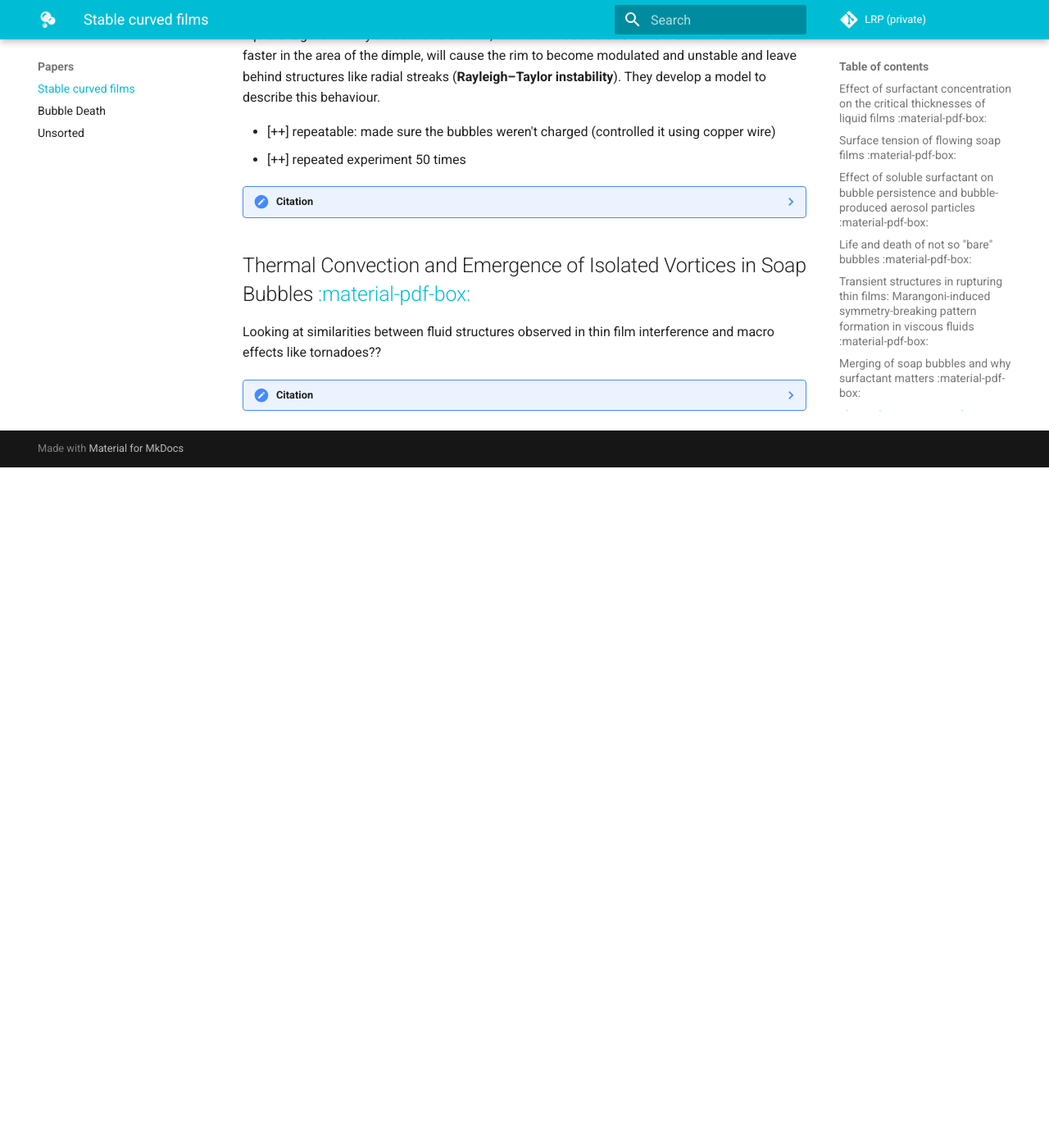
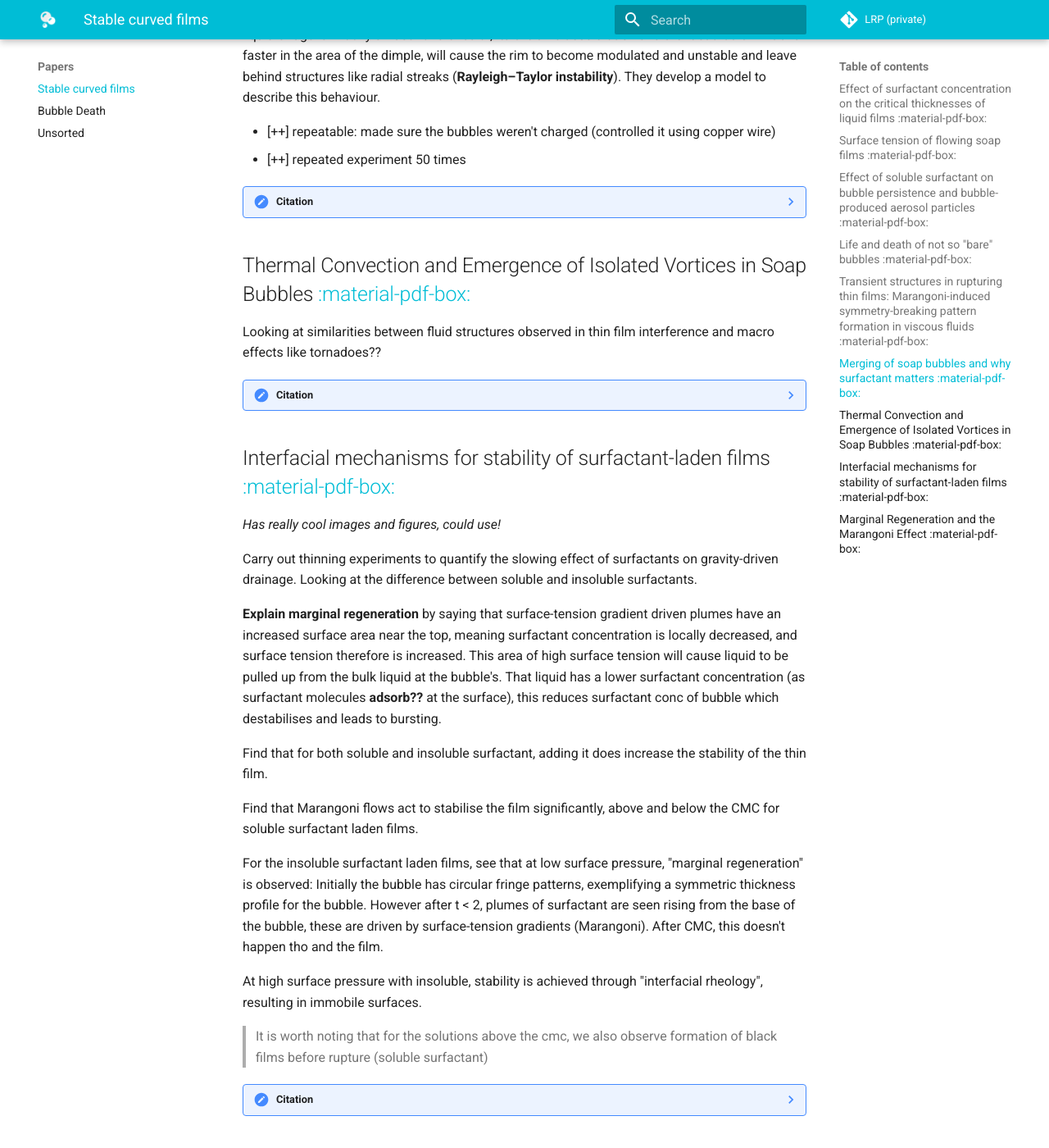
Before and after one commit to RabidSheep55/LRP, an MkDocs documentation site: the page built from Content/PaperData/Stable.md, in a window 1280 px wide and 1400 px high, scrolled down 2883 px. Shown: the whole window at 82% size. Built offline with MkDocs 1.6.1 and Material for MkDocs 9.7.7, drawn with Linux system fonts in a browser that asks for light colours; comment, search, counter and statistics services are not loaded; before the commit the page ends 3453 px from its top, so only the background shows below that; some of the changed text lies outside the part shown.

Commit message:
more papers and details to structure

```diff
--- a/Content/PaperData/Stable.md
+++ b/Content/PaperData/Stable.md
@@ -74,3 +74,37 @@
 
 ??? note "Citation"
     Seychelles F, Amarouchene Y, Bessafi M, Kellay H. Thermal convection and emergence of isolated vortices in soap bubbles. Phys Rev Lett. 2008;100(14). Available from: http://dx.doi.org/10.1103/PhysRevLett.100.144501
+
+
+## Interfacial mechanisms for stability of surfactant-laden films [:material-pdf-box:](https://doi.org/10.1371/journal.pone.0175753){:target="_blank"}
+*Has really cool images and figures, could use!*
+
+Carry out thinning experiments to quantify the slowing effect of surfactants on gravity-driven drainage. Looking at the difference between soluble and insoluble surfactants.
+
+**Explain marginal regeneration** by saying that surface-tension gradient driven plumes have an increased surface area near the top, meaning surfactant concentration is locally decreased, and surface tension therefore is increased. This area of high surface tension will cause liquid to be pulled up from the bulk liquid at the bubble's. That liquid has a lower surfactant concentration (as surfactant molecules **adsorb??** at the surface), this reduces surfactant conc of bubble which destabilises and leads to bursting.
+
+Find that for both soluble and insoluble surfactant, adding it does increase the stability of the thin film.
+
+Find that Marangoni flows act to stabilise the film significantly, above and below the CMC for soluble surfactant laden films.
+
+For the insoluble surfactant laden films, see that at low surface pressure, "marginal regeneration" is observed: Initially the bubble has circular fringe patterns, exemplifying a symmetric thickness profile for the bubble. However after t < 2, plumes of surfactant are seen rising from the base of the bubble, these are driven by surface-tension gradients (Marangoni). After CMC, this doesn't happen tho and the film.
+
+At high surface pressure with insoluble, stability is achieved through "interfacial rheology", resulting in immobile surfaces.
+
+> It is worth noting that for the solutions above the cmc, we also observe formation of black films before rupture (soluble surfactant)
+
+??? note "Citation"
+    Bhamla MS, Chai C, Àlvarez-Valenzuela MA, Tajuelo J, Fuller GG (2017) Interfacial mechanisms for stability of surfactant-laden films. PLOS ONE 12(5): e0175753. https://doi.org/10.1371/journal.pone.0175753
+
+
+## Marginal Regeneration and the Marangoni Effect [:material-pdf-box:](https://doi.org/10.1006/jcis.1999.6226){:target="_blank"}
+Looking at vertical thin films. *FIG 1 would be pretty good to show marginal regeneration*.
+
+A localized zone of high surface tension, will contract and reduce its surface area, lowering its surface tension until it reaches a mechanical equilibrium with its surroundings. "This effect is responsible for the characteristic rapid, swirling motions that are often seen in thin films"
+
+If only a small surface tension gradient appears, or the relaxation to the equilibrium is too fast (diffusion coefficient), then marginal regeneration will not happen, and the only film thinning mechanisms which remains is the slow Poiseuille flow between the immobilized film surfaces.
+
+Essentially finds the same results as Bhamla MS et al 2017
+
+??? note "Citation"
+    Vincent Adriaan Nierstrasz, Gert Frens, Marginal Regeneration and the Marangoni Effect, Journal of Colloid and Interface Science, Volume 215, Issue 1,1999, Pages 28-35, ISSN 0021-9797, https://doi.org/10.1006/jcis.1999.6226.
```
Also changed, not shown: Content/Notes.md (+1 -0 lines), Content/Recurring.md (+3 -1 lines), Content/Structure.md (+9 -0 lines).
